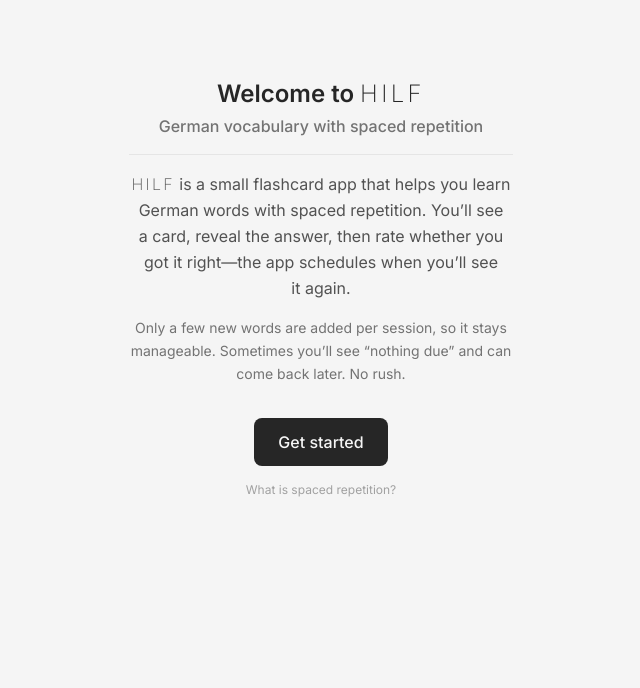
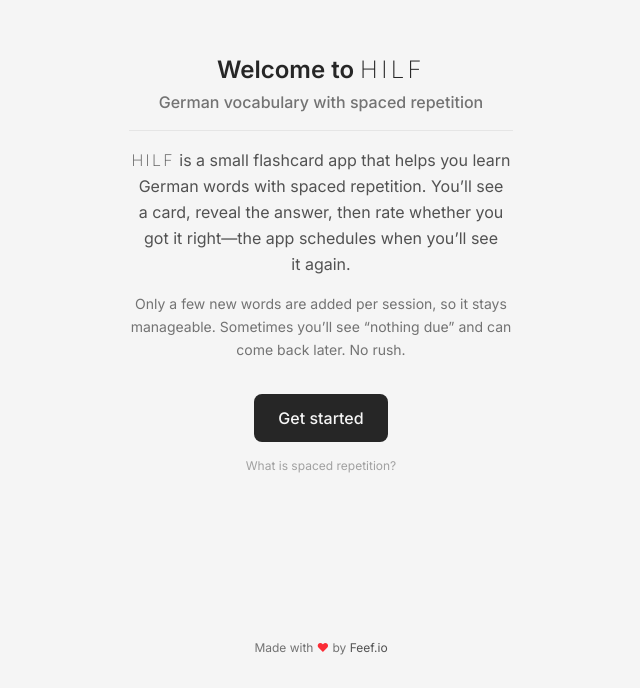
Before and after one commit to feefhq/hilf, a React (Vite) app: page / in a window 1280 px wide. Shown: the part 112-800 px from the top of the page, without its empty margins (319-959 px from the left). Built offline with nearby package versions, Linux system fonts and the light colour scheme.

Commit message:
feat: add AppFooter component to IntroScreen, DeckSummary, and NothingDue for consistent layout

```diff
--- /dev/null
+++ b/src/components/AppFooter.tsx
@@ -0,0 +1,19 @@
+export const AppFooter = () => (
+  <footer className="py-4 px-4 flex flex-col items-center gap-2">
+    <p className="text-xs text-neutral-500 dark:text-neutral-400">
+      Made with{" "}
+      <span className="text-red-500" aria-hidden>
+        ♥
+      </span>{" "}
+      by{" "}
+      <a
+        href="https://feef.io"
+        target="_blank"
+        rel="noopener noreferrer"
+        className="text-neutral-600 dark:text-neutral-300 hover:text-neutral-800 dark:hover:text-neutral-100 hover:underline transition-colors"
+      >
+        Feef.io
+      </a>
+    </p>
+  </footer>
+)
--- a/src/components/DeckSummary.tsx
+++ b/src/components/DeckSummary.tsx
@@ -1,3 +1,5 @@
+import { AppFooter } from "./AppFooter"
+
 interface DeckSummaryProps {
   stats: {
     total: number
@@ -15,7 +17,8 @@ export const DeckSummary = ({
   onContinue,
   onStop,
 }: DeckSummaryProps) => (
-  <div className="min-h-screen bg-neutral-100 dark:bg-neutral-900 flex items-center justify-center p-4">
+  <div className="min-h-screen bg-neutral-100 dark:bg-neutral-900 flex flex-col p-4">
+    <div className="flex-1 flex items-center justify-center">
     <div className="w-full max-w-sm flex flex-col items-center gap-8">
       <div className="text-center">
         <h2 className="text-2xl font-semibold text-neutral-800 dark:text-neutral-200 mb-1">
@@ -61,5 +64,7 @@ export const DeckSummary = ({
         </button>
       </div>
     </div>
+    </div>
+    <AppFooter />
   </div>
 )
--- a/src/components/IntroScreen.tsx
+++ b/src/components/IntroScreen.tsx
@@ -1,10 +1,13 @@
+import { AppFooter } from "./AppFooter"
+
 interface IntroScreenProps {
   onGetStarted: () => void
 }
 
 export const IntroScreen = ({ onGetStarted }: IntroScreenProps) => {
   return (
-    <div className="min-h-screen bg-neutral-100 dark:bg-neutral-900 flex flex-col items-center justify-center p-4 gap-8">
+    <div className="min-h-screen bg-neutral-100 dark:bg-neutral-900 flex flex-col p-4">
+      <div className="flex-1 flex flex-col items-center justify-center gap-8">
       <div className="text-center max-w-sm space-y-4">
         <div className="space-y-1">
           <h2 className="text-2xl font-semibold text-neutral-800 dark:text-neutral-200">
@@ -42,6 +45,8 @@ export const IntroScreen = ({ onGetStarted }: IntroScreenProps) => {
           What is spaced repetition?
         </a>
       </div>
+      </div>
+      <AppFooter />
     </div>
   )
 }
--- a/src/components/NothingDue.tsx
+++ b/src/components/NothingDue.tsx
@@ -1,3 +1,5 @@
+import { AppFooter } from "./AppFooter"
+
 const formatNextDue = (timestamp: number): string => {
   const now = Date.now()
   const diffMs = timestamp - now
@@ -26,7 +28,8 @@ export const NothingDue = ({
   totalCount,
 }: NothingDueProps) => {
   return (
-    <div className="min-h-screen bg-neutral-100 dark:bg-neutral-900 flex flex-col items-center justify-center p-4 gap-6">
+    <div className="min-h-screen bg-neutral-100 dark:bg-neutral-900 flex flex-col p-4">
+      <div className="flex-1 flex flex-col items-center justify-center gap-6">
       <div className="text-center max-w-sm">
         <h2 className="text-2xl font-semibold text-neutral-800 dark:text-neutral-200 mb-3">
           You're all caught up!
@@ -53,6 +56,8 @@ export const NothingDue = ({
           words learned
         </p>
       </div>
+      </div>
+      <AppFooter />
     </div>
   )
 }
```
